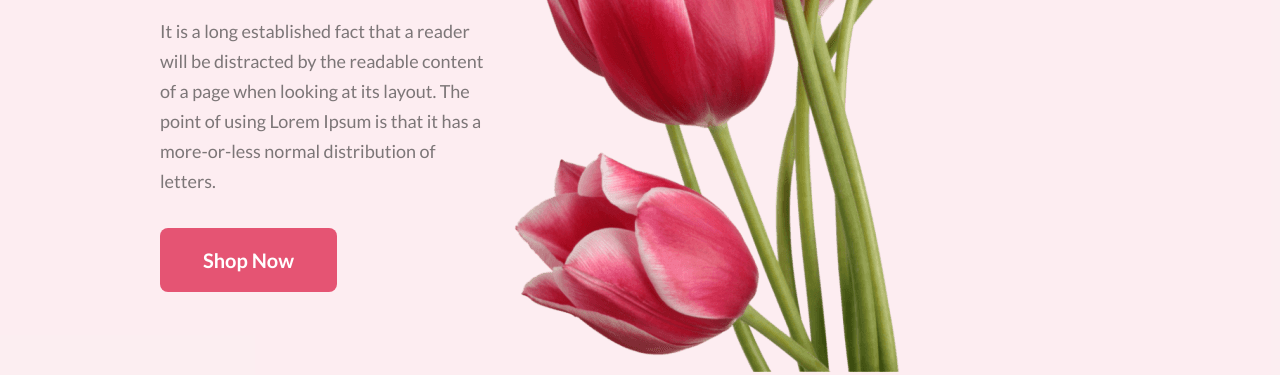
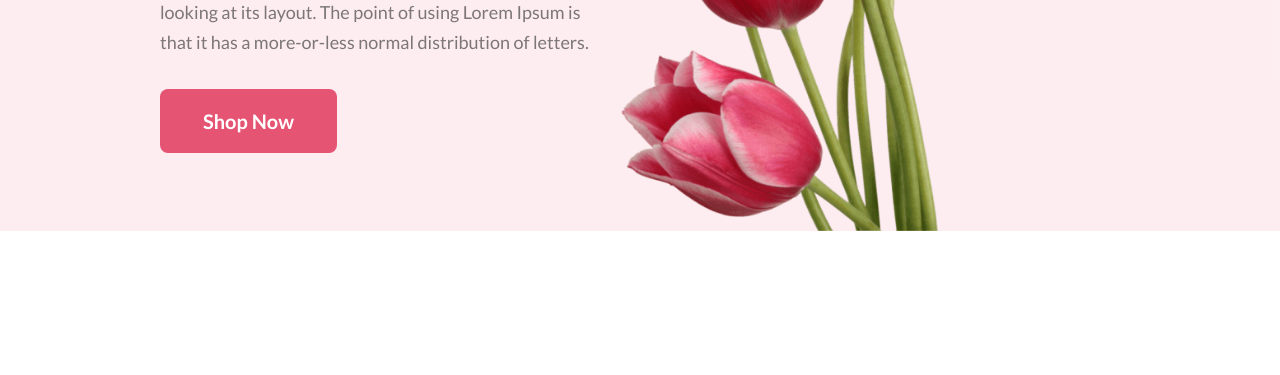
Before and after one commit to Sajjatul21/flower-shop, a plain HTML site: page index.html in a window 1280 px wide. Shown: the part 428-803 px from the top of the page. Drawn offline with Linux system fonts and the light colour scheme.

Commit message:
style img and end banner section

```diff
--- a/style/style.css
+++ b/style/style.css
@@ -45,6 +45,7 @@ header {
 
 .banner .banner-text * {
     margin-bottom: 32px;
+    max-width: 531px;
 }
 
 .banner .banner-text h1 {
@@ -53,3 +54,8 @@ header {
     font-size: 60px;
     font-weight: 800;
 }
+
+.banner .banner-image img {
+    width: 100%;
+    vertical-align: middle;
+}
```
